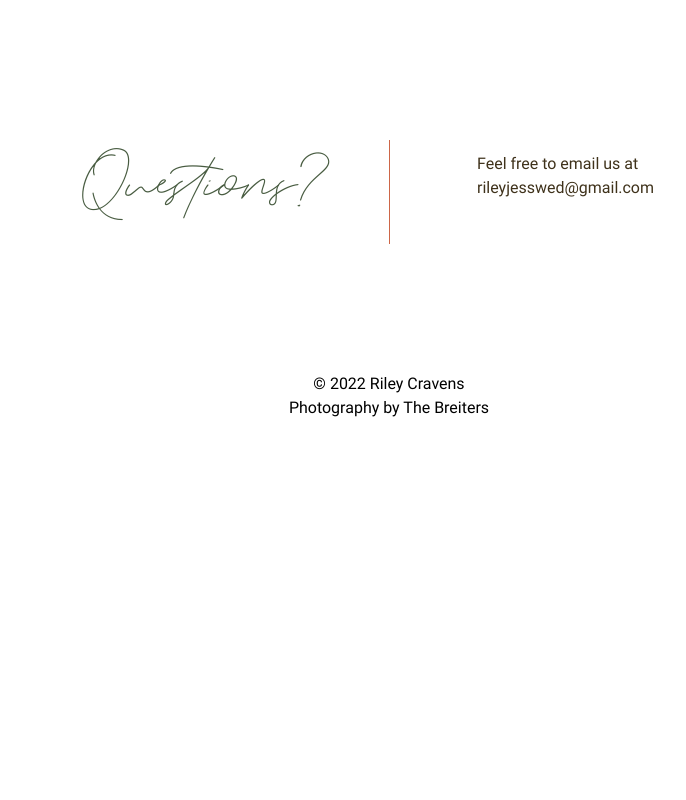
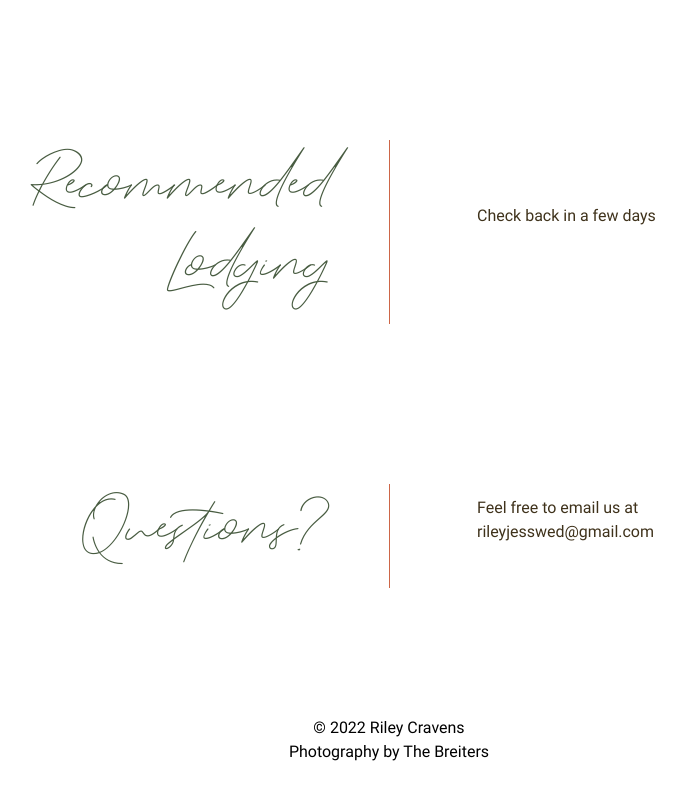
Before and after one commit to rlycrvns/weddingV3, a Next.js app: page /info in a window 1280 px wide. Shown: the part 3287-4087 px from the top of the page, without its empty margins (251-937 px from the left). Before the commit the page ends 3867 px from the top, so only its background shows below. Built offline with nearby package versions, Linux system fonts and the light colour scheme.

Commit message:
add hotel placeholder

```diff
--- a/pages/info/index.js
+++ b/pages/info/index.js
@@ -86,14 +86,13 @@ export default function Info() {
               </li>
             </ul>
           </div>
-          {/* <div className={styles.group}>
+          <div className={styles.group}>
             <h2>Recommended Lodging</h2>
             <div className={styles.divider}></div>
             <ul>
-              <li>Hotel 1</li>
-              <li>Hotel 2</li>
+              <li>Check back in a few days</li>
             </ul>
-          </div> */}
+          </div>
           <div className={styles.group}>
             <h2>Questions?</h2>
             <div className={styles.divider}></div>
```
